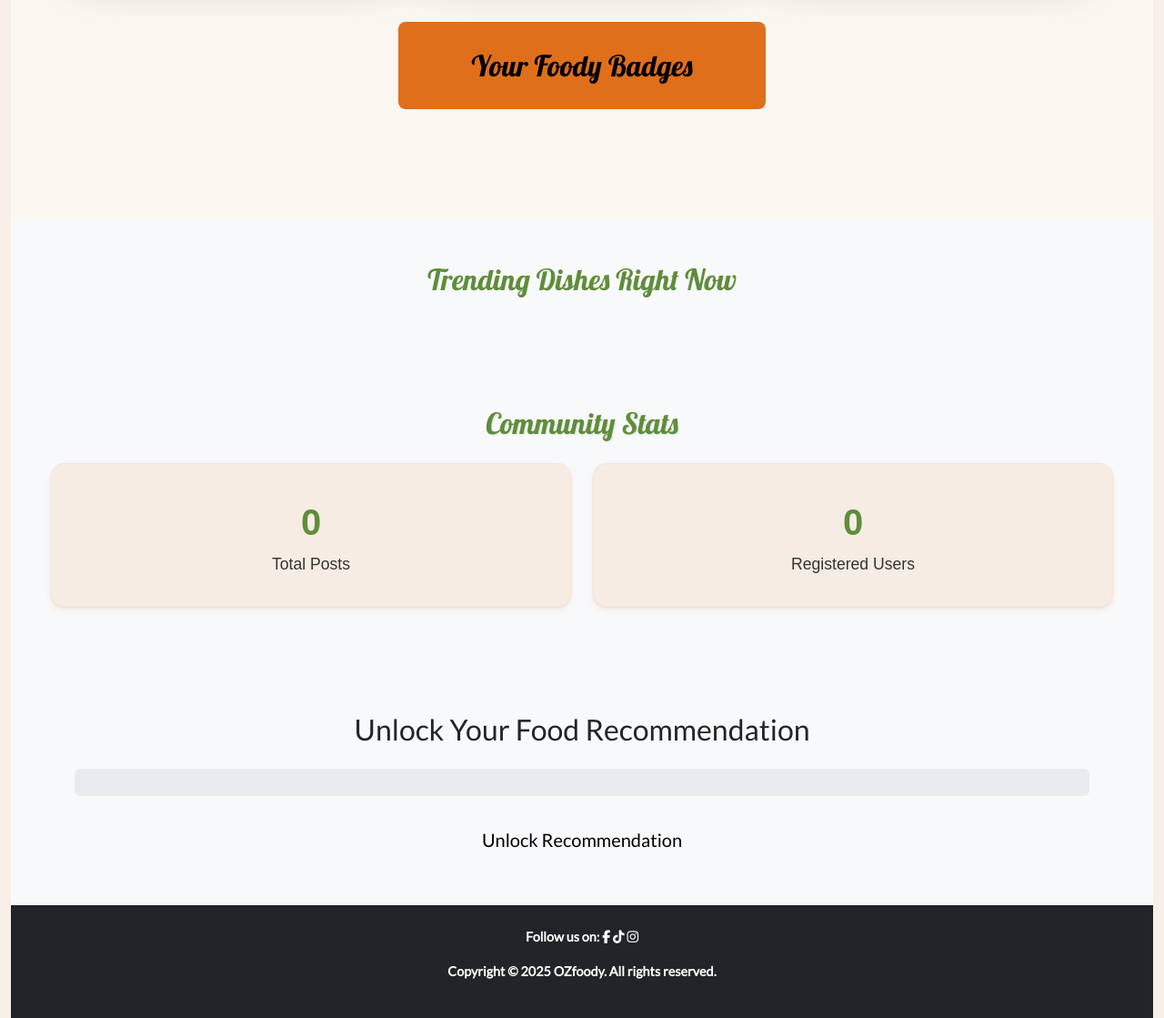
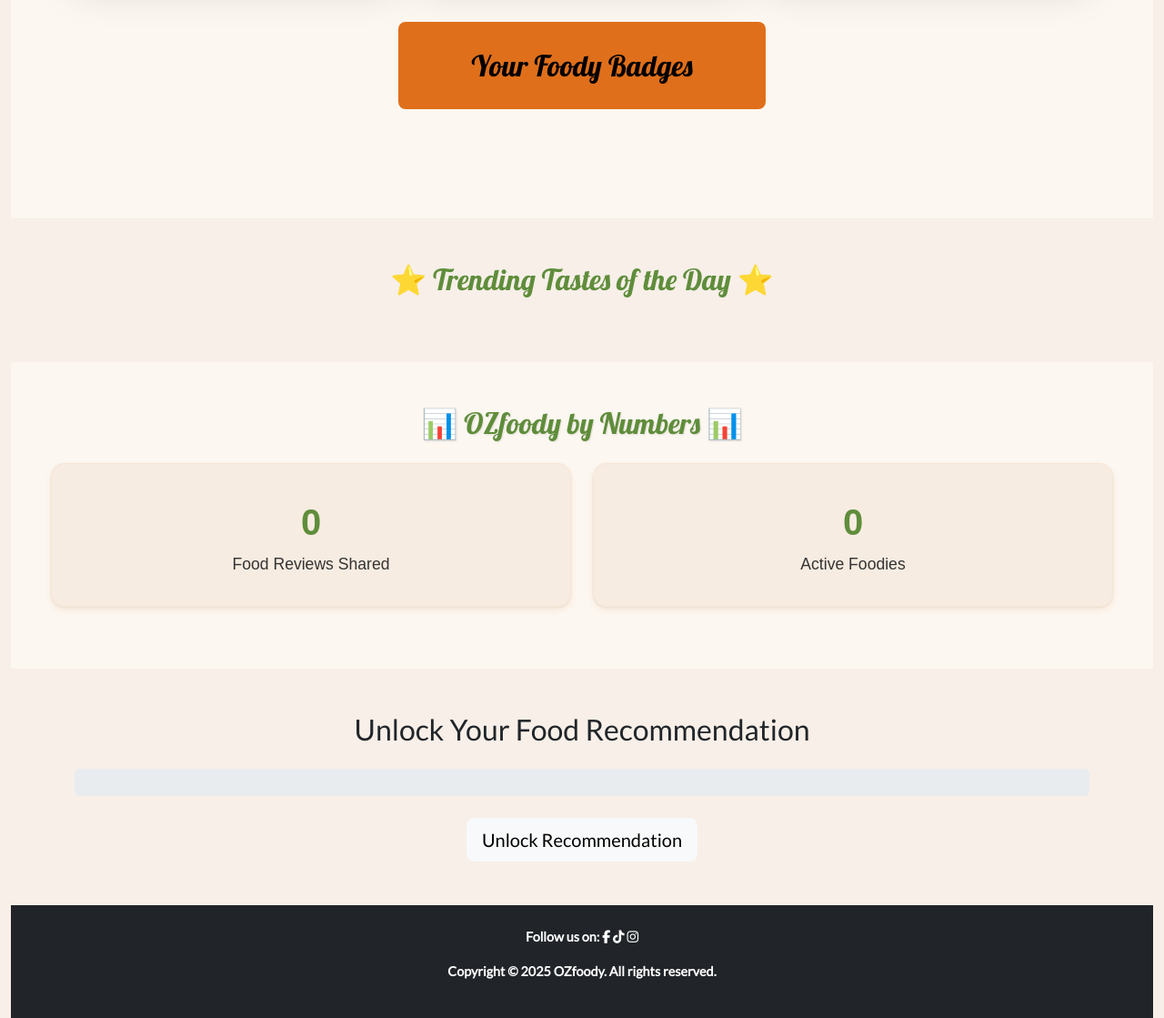
Before and after one commit to IanO7/CITS3403-Group-Project, a Flask app: page /landing in a window 1280 px wide. Shown: the part 2150-3269 px from the top of the page at 91% size. Run offline with Flask 3, Linux system fonts and the light colour scheme; data that the repository does not hold is empty; some libraries are stand-ins or nearby versions.

Commit message:
Update landing template to match with front and back end functions implemented

```diff
--- a/app/templates/landing.html
+++ b/app/templates/landing.html
@@ -103,9 +103,9 @@
 </section>
 
 <!-- Live Trending Dishes Section -->
-<section id="trending-dishes" class="py-5 bg-light">
+<section id="trending-dishes" class="py-5">
   <div class="container text-center">
-    <h2 class="mb-4">Trending Dishes Right Now</h2>
+    <h2 class="mb-4">⭐ Trending Tastes of the Day ⭐</h2>
     <div class="row">
       {% for dish in trending_dishes %}
       <div class="col-md-4">
@@ -123,20 +123,20 @@
 </section>
 
 <!-- Stats Section -->
-<section id="stats" class="py-5 bg-light text-center">
+<section id="stats" class="py-5 text-center">
   <div class="container">
-    <h2 class="mb-4">Community Stats</h2>
+    <h2 class="mb-4">📊 OZfoody by Numbers 📊</h2>
     <div class="row">
       <div class="col-md-6">
         <div class="stat-card">
-          <h3 class="display-4" id="total-posts">0</h3>
-          <p>Total Posts</p>
+          <h3 class="counter" id="total-posts">0</h3>
+          <p>Food Reviews Shared</p>
         </div>
       </div>
       <div class="col-md-6">
         <div class="stat-card">
-          <h3 class="display-4" id="total-users">0</h3>
-          <p>Registered Users</p>
+          <h3 class="counter" id="total-users">0</h3>
+          <p>Active Foodies</p>
         </div>
       </div>
     </div>
@@ -144,7 +144,7 @@
 </section>
 
 <!-- Interactive Progress Bar -->
-<section id="progress-bar-section" class="py-5 bg-light text-center">
+<section id="progress-bar-section" class="py-5 text-center">
   <div class="container">
     <h2 class="mb-4">Unlock Your Food Recommendation</h2>
     <div class="progress" style="height: 30px;">
```
